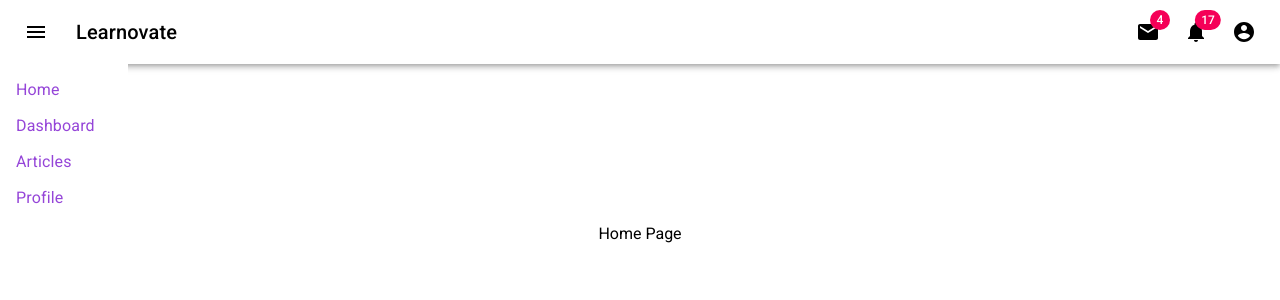
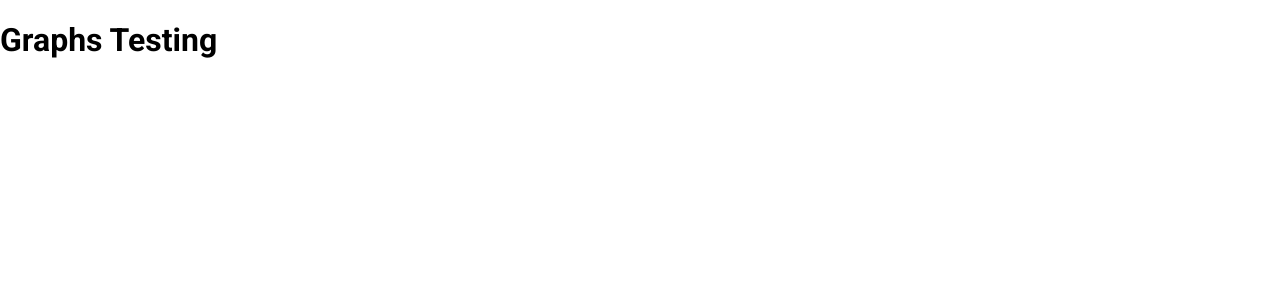
Before and after one commit to ruthbrennankk/sweng_2, a React (Create React App) app in the folder movies-app-master/client/: page /#/home in a window 1280 px wide. Shown: the top 300 px of the page. Built offline with nearby package versions, Linux system fonts and the light colour scheme.

Commit message:
temp changes to app.js to allow experimentation

```diff
--- a/movies-app-master/client/package.json
+++ b/movies-app-master/client/package.json
@@ -3,9 +3,11 @@
     "version": "0.1.0",
     "private": true,
     "dependencies": {
-        "@material-ui/core": "^4.9.5",
+        "@material-ui/core": "^4.9.7",
+        "@material-ui/icons": "^4.9.1",
         "axios": "^0.18.1",
         "bootstrap": "^4.4.1",
+        "chart.js": "^2.9.3",
         "react": "^16.13.0",
         "react-bootstrap": "^1.0.0-beta.17",
         "react-dom": "^16.8.6",
--- a/movies-app-master/client/src/App.js
+++ b/movies-app-master/client/src/App.js
@@ -14,6 +14,19 @@ import ProfilePage from './pages/ProfilePage.jsx';
 class App extends Component {
   render() {
     return (
+      <div>
+        <header>
+          <h1 className="App-title" >Graphs Testing</h1>
+        </header>
+      </div>
+    );
+  }
+}
+
+export default App;
+
+/*render() {
+    return (
       <Router>
         <Route exact path="/" component={WelcomePage}>
         </Route>
@@ -29,7 +42,4 @@ class App extends Component {
         </Route>
       </Router>
     );
-  }
-}
-
-export default App;
+  }*/
--- a/movies-app-master/client/src/pages/components/AppBar.jsx
+++ b/movies-app-master/client/src/pages/components/AppBar.jsx
@@ -12,6 +12,7 @@ import AccountCircle from '@material-ui/icons/AccountCircle';
 import MailIcon from '@material-ui/icons/Mail';
 import NotificationsIcon from '@material-ui/icons/Notifications';
 import MoreIcon from '@material-ui/icons/MoreVert';
+
 
 const useStyles = makeStyles(theme => ({
   grow: {
```
Also changed, not shown: 2 other files (tests, documents, lock files or other folders).
